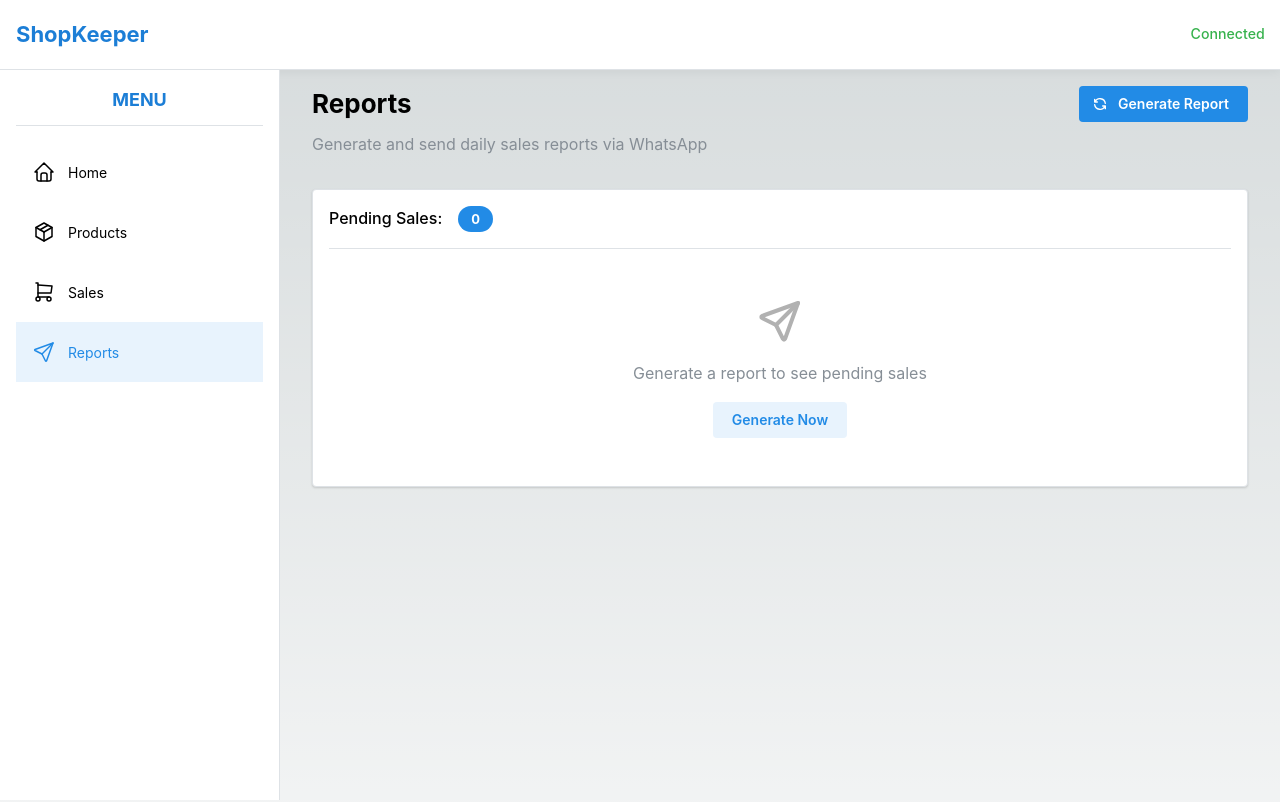
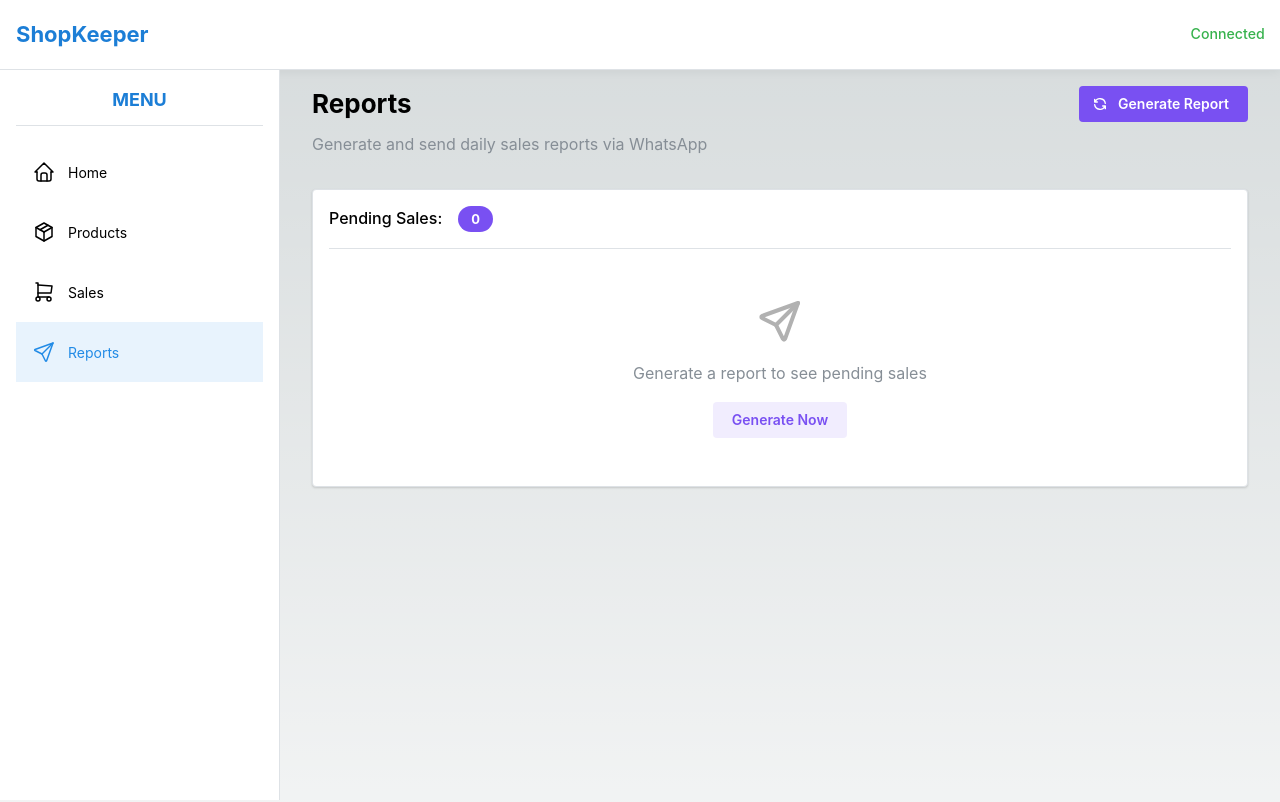
Before and after one commit to macheyo/shopkeeper-pwa, a Next.js app: page /reports in a window 1280 px wide. Shown: the top 802 px of the page. Built offline with nearby package versions, Linux system fonts and the light colour scheme.

Commit message:
updated color for reports

```diff
--- a/src/app/reports/page.tsx
+++ b/src/app/reports/page.tsx
@@ -132,7 +132,7 @@ export default function ReportsPage() {
             icon={<IconRefresh size={16} />}
             text="Generate Report"
             onClick={handleGenerateReport}
-            color="blue"
+            color="violet"
           />
         </Group>
         <Text c="dimmed" mt="xs">
@@ -170,7 +170,7 @@ export default function ReportsPage() {
         <Stack gap="md">
           <Group>
             <Text fw={500}>Pending Sales:</Text>
-            <Badge color="blue" size="lg">
+            <Badge color="violet" size="lg">
               {pendingSales.length}
             </Badge>
           </Group>
@@ -216,6 +216,7 @@ export default function ReportsPage() {
                 variant="light"
                 onClick={handleGenerateReport}
                 loading={loading}
+                color="violet"
               >
                 Generate Now
               </Button>
--- a/src/components/MoneyInput.tsx
+++ b/src/components/MoneyInput.tsx
@@ -97,6 +97,16 @@ export default function MoneyInput({
     }
   };
 
+  // Handle input focus to select all text
+  const handleInputFocus = (event: React.FocusEvent<HTMLInputElement>) => {
+    event.target.select();
+  };
+
+  // Handle input click to select all text
+  const handleInputClick = (event: React.MouseEvent<HTMLInputElement>) => {
+    event.currentTarget.select();
+  };
+
   return (
     <Stack gap="xs">
       {label && (
@@ -129,6 +139,8 @@ export default function MoneyInput({
             thousandSeparator=","
             decimalScale={2}
             fixedDecimalScale
+            onFocus={handleInputFocus}
+            onClick={handleInputClick}
             {...props}
           />
 
```
Also changed, not shown: public/sw.js.
